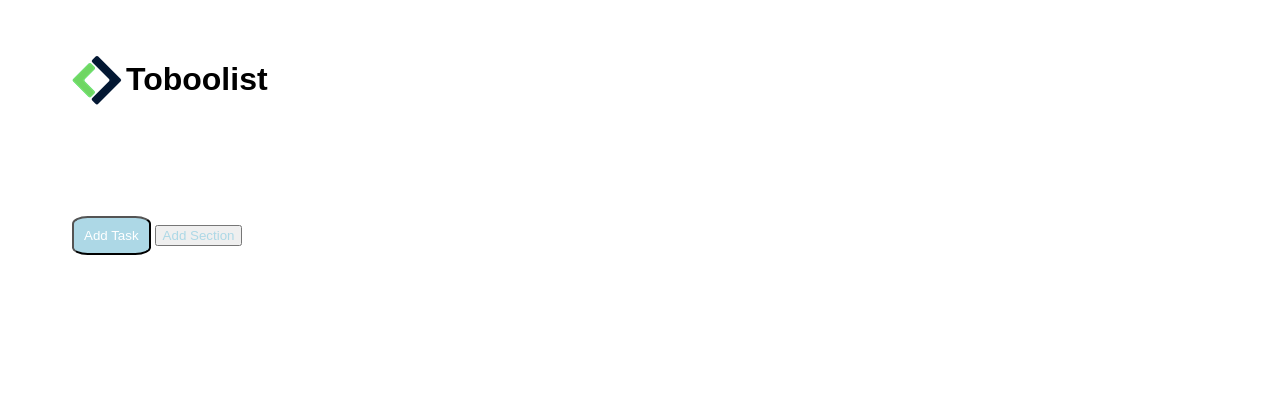
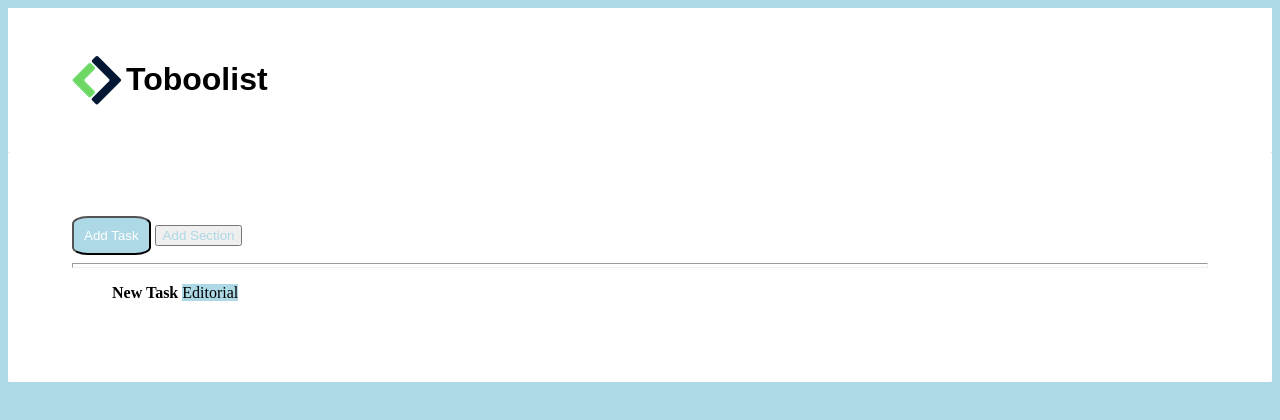
Before and after one commit to Ortello7/html-css-toboolist, a plain HTML site: page index.html in a window 1280 px wide. Shown: the top 420 px of the page. Drawn offline with Linux system fonts and the light colour scheme.

Commit message:
fix of main

```diff
--- a/css/style.css
+++ b/css/style.css
@@ -1,3 +1,7 @@
+body{
+    background-color: lightblue;
+}
+
 header{
     background-color: white;
     padding: 2rem 4rem;
@@ -18,11 +22,12 @@ h1{
 }
 
 main{
-    margin: auto;
+    margin-bottom: 20rem;
     padding: 4rem;
     border-radius: 0.1rem;
     border: 4rem;
     color: white;
+    background-color: white;
 }
 
 #button1{
@@ -48,10 +53,15 @@ main{
     color: lightblue;
 }
 
-footer{
-    margin: 50%;
-    padding: 2em;
-    border-radius: 0.1rem;
-    border-color: white;
-    color: white;
+li{
+    display: inline;
 }
+
+#info{
+    background-color: lightblue;
+}
+
+hr{
+    color: lightblue;
+    padding: 0.1rem;
+}
--- a/index.html
+++ b/index.html
@@ -17,12 +17,12 @@
     <main>
         <input type="button" value="Add Task" class="font-white" id="button1">
         <input type="button" value="Add Section" class="font-lightblue" id="button2 ">
+        <hr>
+        <ul>
+            <li class="font-black"><strong>New Task</strong></li> <span class="font-black" id="info" >Editorial</span>
+        </ul>
 
     </main>
 
-    <footer>
-
-    </footer>
-
 </body>
 </html>
```
